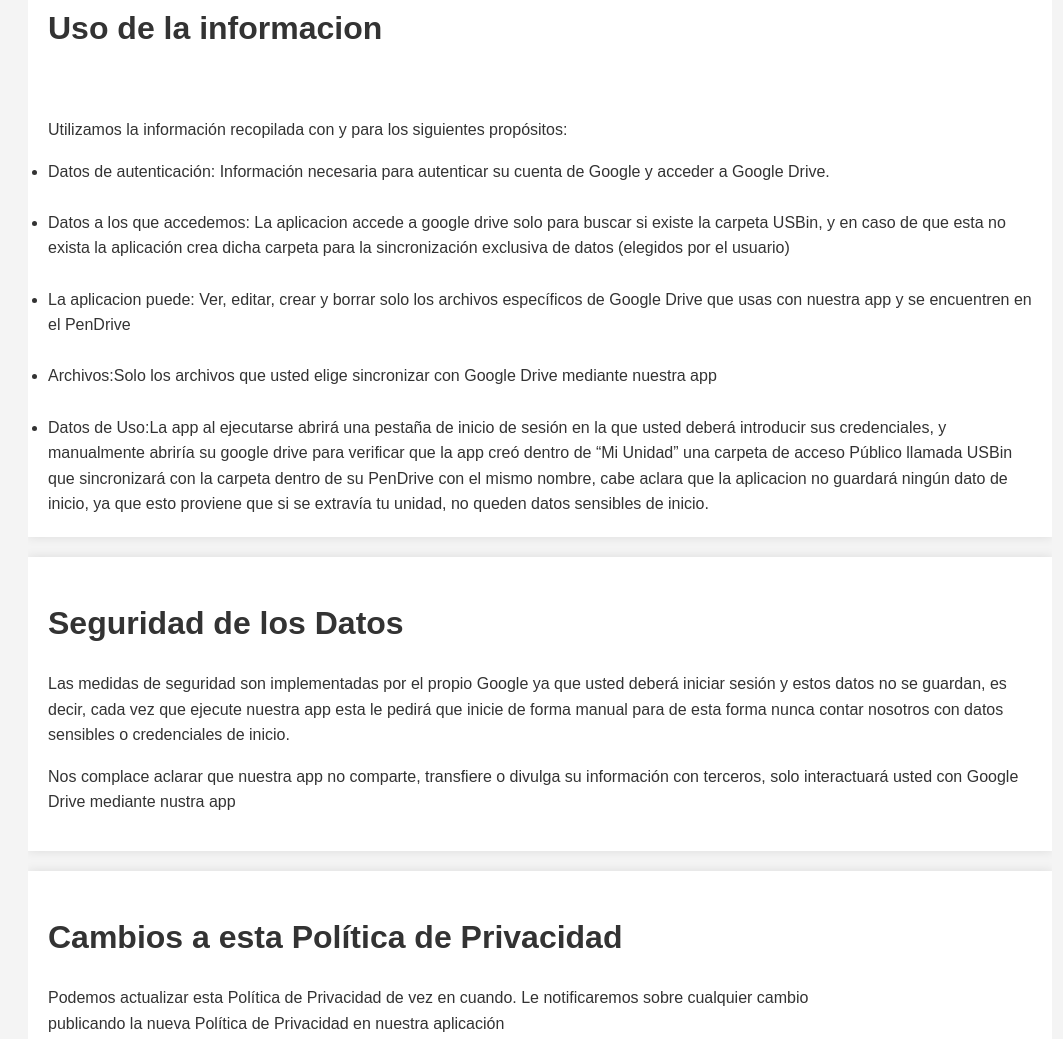
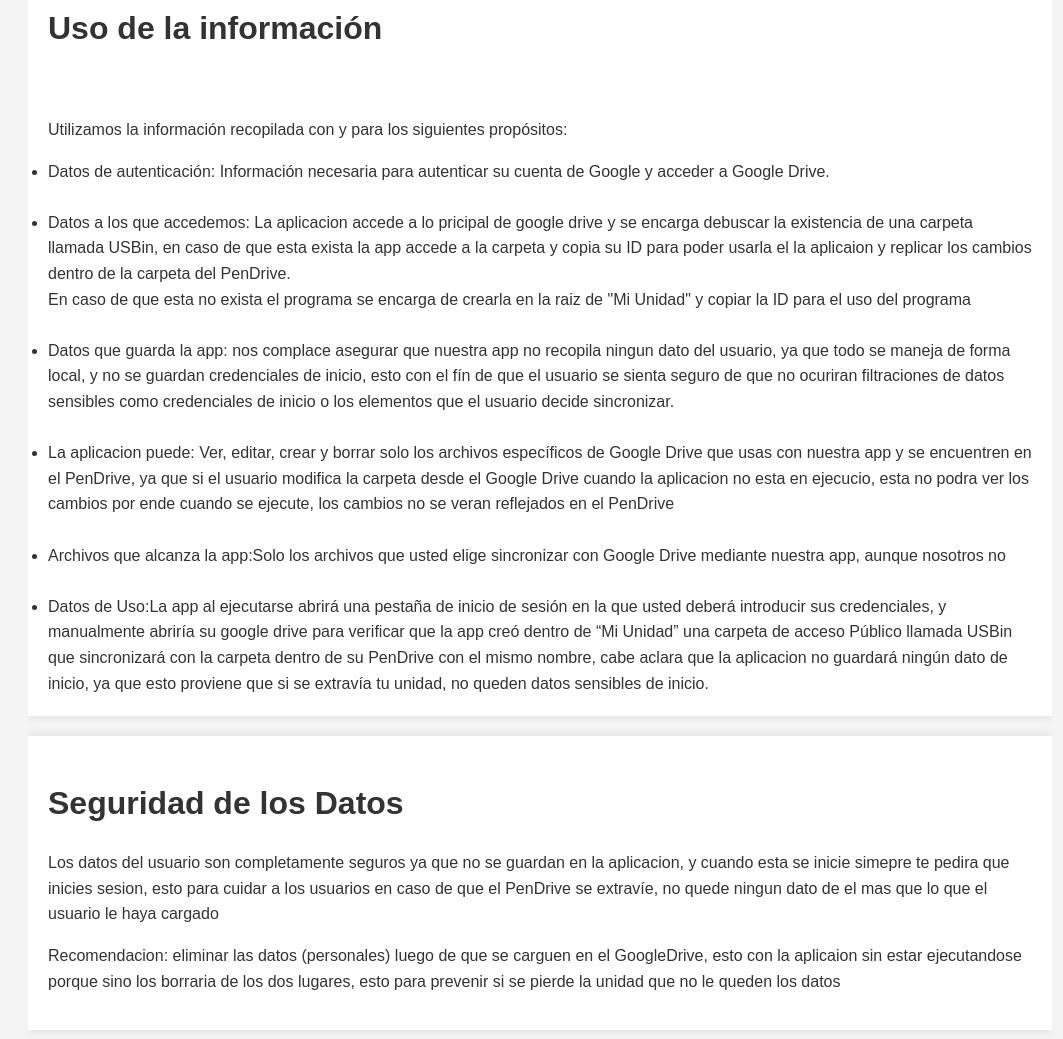
Before and after one commit to USBin-Sync/Sync.github.io, a plain HTML site: page policity-privacy.html in a window 1280 px wide. Shown: the part 435-1474 px from the top of the page, without its empty margins (100-1163 px from the left). Drawn offline with Linux system fonts and the light colour scheme.

Commit message:
Add files via upload

```diff
--- a/policity-privacy.html
+++ b/policity-privacy.html
@@ -102,16 +102,19 @@
         </div>
         <div>
         <ul class="main">
-            <h1>Uso de la informacion</h1>
+            <h1>Uso de la información</h1>
             <br>
             <p>Utilizamos la información recopilada con y para los siguientes propósitos:</p>
             <li>Datos de autenticación: Información necesaria para autenticar su cuenta de Google y acceder a Google Drive.</li>
             <br>
-            <li>Datos a los que accedemos: La aplicacion accede a google drive solo para buscar si existe la carpeta USBin, y en caso de que esta no exista la aplicación crea dicha carpeta para la sincronización exclusiva de datos (elegidos por el usuario)  </li>
+            <li>Datos a los que accedemos: La aplicacion accede a lo pricipal de google drive y se encarga debuscar la existencia de una carpeta llamada USBin, en caso de que esta exista la app accede a la carpeta y copia su ID para poder usarla el la aplicaion y replicar los cambios dentro de la carpeta del PenDrive. <br>
+            En caso de que esta no exista el programa se encarga de crearla en la raiz de "Mi Unidad" y copiar la ID para el uso del programa  </li>
             <br>
-            <li>La aplicacion puede: Ver, editar, crear y borrar solo los archivos específicos de Google Drive que usas con nuestra app y se encuentren en el PenDrive</li>
+            <li>Datos que guarda la app: nos complace asegurar que nuestra app no recopila ningun dato del usuario, ya que todo se maneja de forma local, y no se guardan credenciales de inicio, esto con el fín de que el usuario se sienta seguro de que no ocuriran filtraciones de datos sensibles como credenciales de inicio o los elementos que el usuario decide sincronizar.</li>
             <br>
-            <li>Archivos:Solo los archivos que usted elige sincronizar con Google Drive mediante nuestra app</li>
+            <li>La aplicacion puede: Ver, editar, crear y borrar solo los archivos específicos de Google Drive que usas con nuestra app y se encuentren en el PenDrive, ya que si el usuario modifica la carpeta desde el Google Drive cuando la aplicacion no esta en ejecucio, esta no podra ver los cambios por ende cuando se ejecute, los cambios no se veran reflejados en el PenDrive</li>
+            <br>
+            <li>Archivos que alcanza la app:Solo los archivos que usted elige sincronizar con Google Drive mediante nuestra app, aunque nosotros no </li>
             <br>
             <li>Datos de Uso:La app al ejecutarse abrirá una pestaña de inicio de sesión en la que usted deberá introducir sus credenciales, y manualmente abriría su google drive para verificar que la app creó dentro de “Mi Unidad” una carpeta de acceso Público llamada USBin que sincronizará con la carpeta dentro de su PenDrive con el mismo nombre, cabe aclara que la aplicacion no guardará ningún dato de inicio, ya que esto proviene que si se extravía tu unidad, no queden datos sensibles de inicio.</li>
         </ul>
@@ -120,9 +123,8 @@
 
         <div class="main">
             <h1>Seguridad de los Datos</h1>
-            <p>Las medidas de seguridad son implementadas por el propio Google ya que usted deberá iniciar sesión y estos
-                 datos no se guardan, es decir, cada vez que ejecute nuestra app esta le pedirá que inicie de forma manual para de esta forma nunca contar nosotros con datos sensibles o credenciales de inicio.</p>
-            <p>Nos complace aclarar que nuestra app no comparte, transfiere o divulga su información con terceros, solo interactuará usted con Google Drive mediante nustra app</p>
+            <p>Los datos del usuario son completamente seguros ya que no se guardan en la aplicacion, y cuando esta se inicie simepre te pedira que inicies sesion, esto para cuidar a los usuarios en caso de que el PenDrive se extravíe, no quede ningun dato de el mas que lo que el usuario le haya cargado</p>
+            <p>Recomendacion: eliminar las datos (personales) luego de que se carguen en el GoogleDrive, esto con la aplicaion sin estar ejecutandose porque sino los borraria de los dos lugares, esto para prevenir si se pierde la unidad que no le queden los datos </p>
         </div>
         <div class="main">
             <h1>Cambios a esta Política de Privacidad</h1>
```
